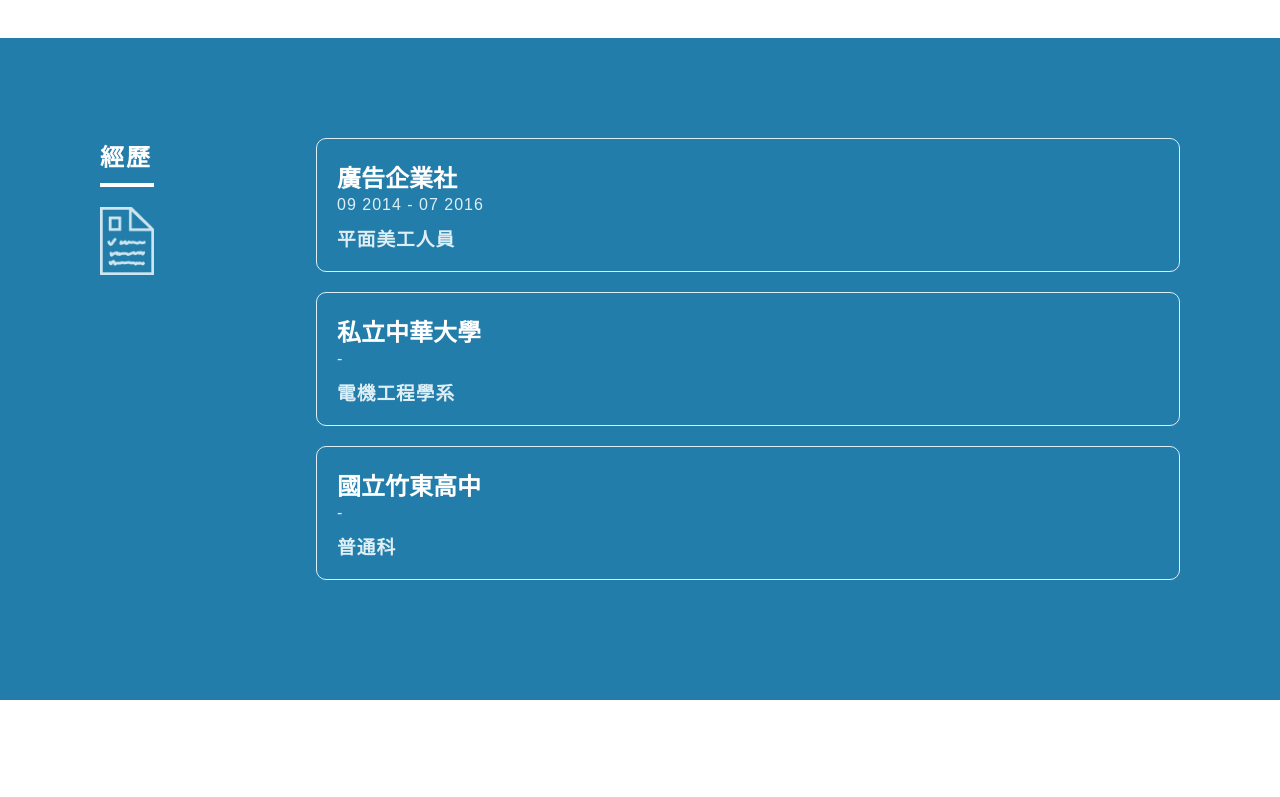
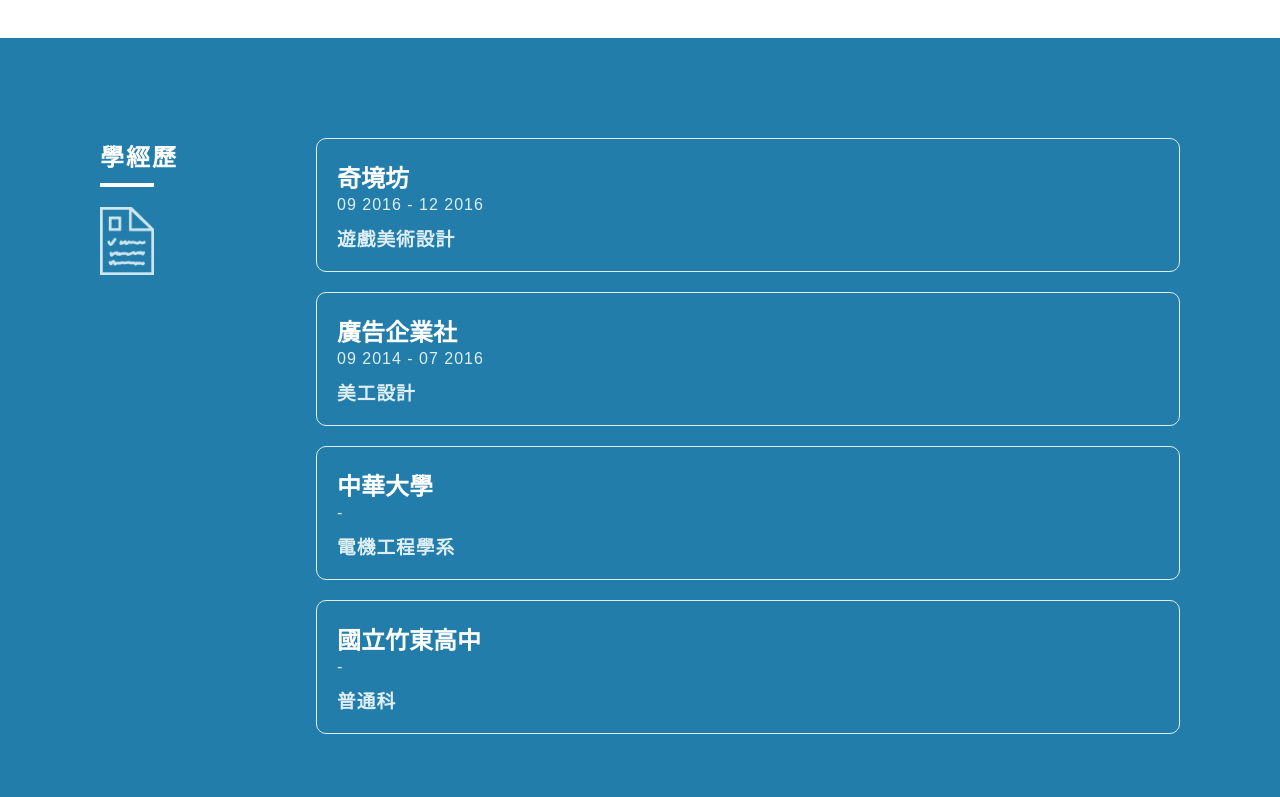
Before and after one commit to cala7074/home, a plain HTML site: page index.html in a window 1280 px wide. Shown: the part 1080-1877 px from the top of the page. Drawn offline with Linux system fonts and the light colour scheme.

Commit message:
Add files via upload

```diff
--- a/index.html
+++ b/index.html
@@ -40,18 +40,23 @@
 		<div class="section-blue wow fadeInUp">
 			<div>
 				<div class="title wow fadeInUp">
-					<h2>經歷</h2>
+					<h2>學經歷</h2>
 					<img src="./images/exp-icon.png">
 				</div>
 
 				<div class="content wow fadeInUp">
 					<div class="box">
+						<h2>奇境坊</h2>
+						<p>09 2016 - 12 2016</p>
+						<h3>遊戲美術設計</h3>
+					</div>
+					<div class="box">
 						<h2>廣告企業社</h2>
 						<p>09 2014 - 07 2016</p>
-						<h3>平面美工人員</h3>
+						<h3>美工設計</h3>
 					</div>
 					<div class="box">
-						<h2>私立中華大學</h2>
+						<h2>中華大學</h2>
 						<p>-</p>
 						<h3>電機工程學系</h3>
 					</div>
```
